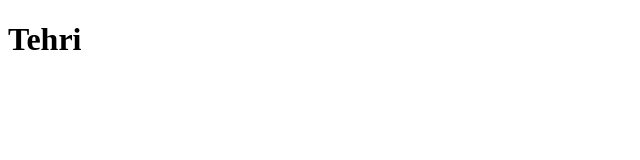
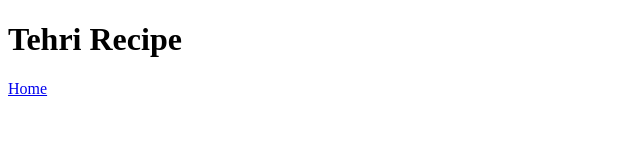
Before and after one commit to eeshazm/odin-recipes, a plain HTML site: page recipes/tehri.html in a window 1280 px wide. Shown: the whole page, without its empty margins (0-640 px from the left). Drawn offline with Linux system fonts and the light colour scheme.

Commit message:
Create links to connect index.html and tehri.html

```diff
--- a/recipes/tehri.html
+++ b/recipes/tehri.html
@@ -6,6 +6,7 @@
     <title>Tehri</title>
 </head>
 <body>
-    <h1>Tehri</h1>
+    <h1>Tehri Recipe</h1>
+    <a href="../index.html">Home</a>
 </body>
 </html>
```
